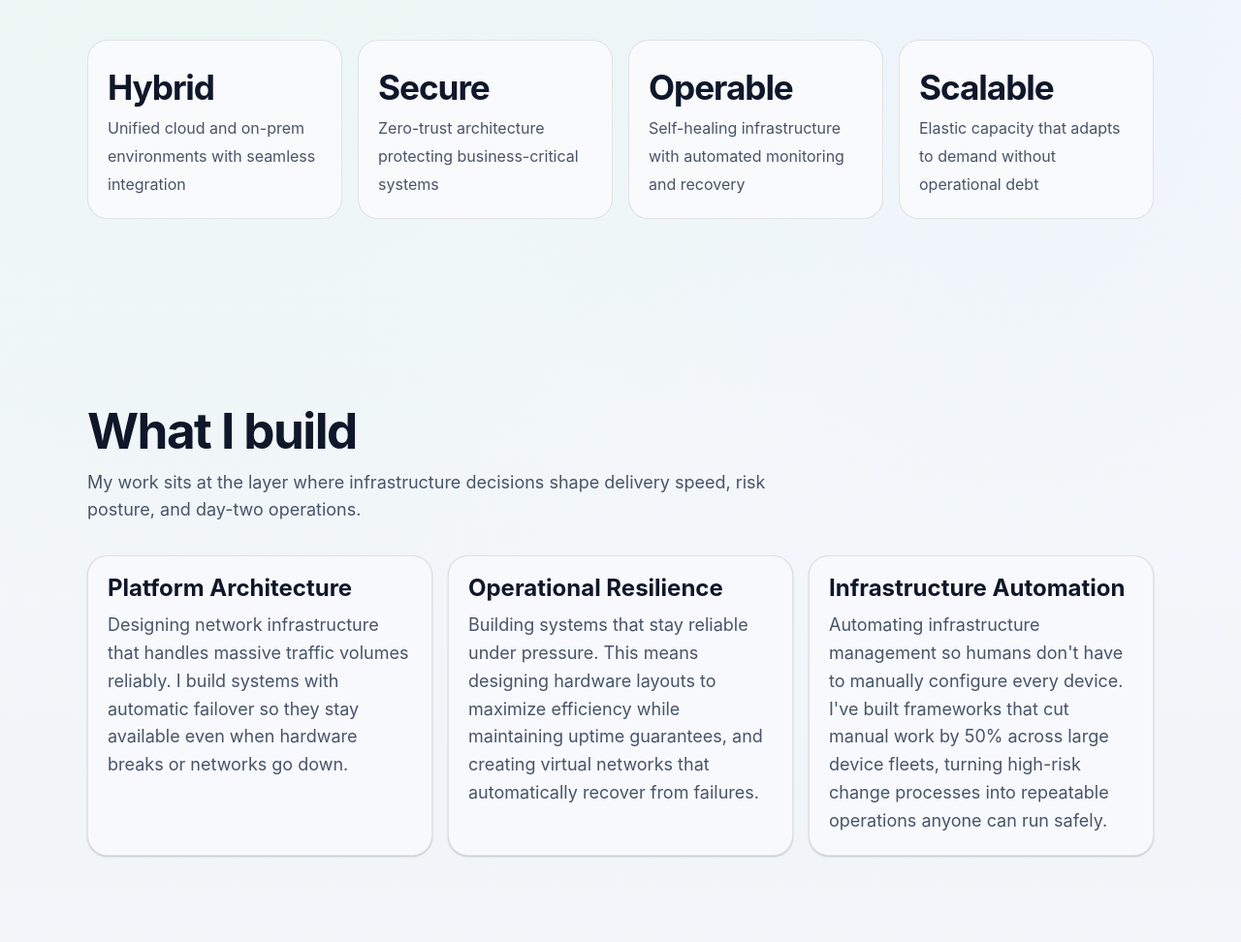
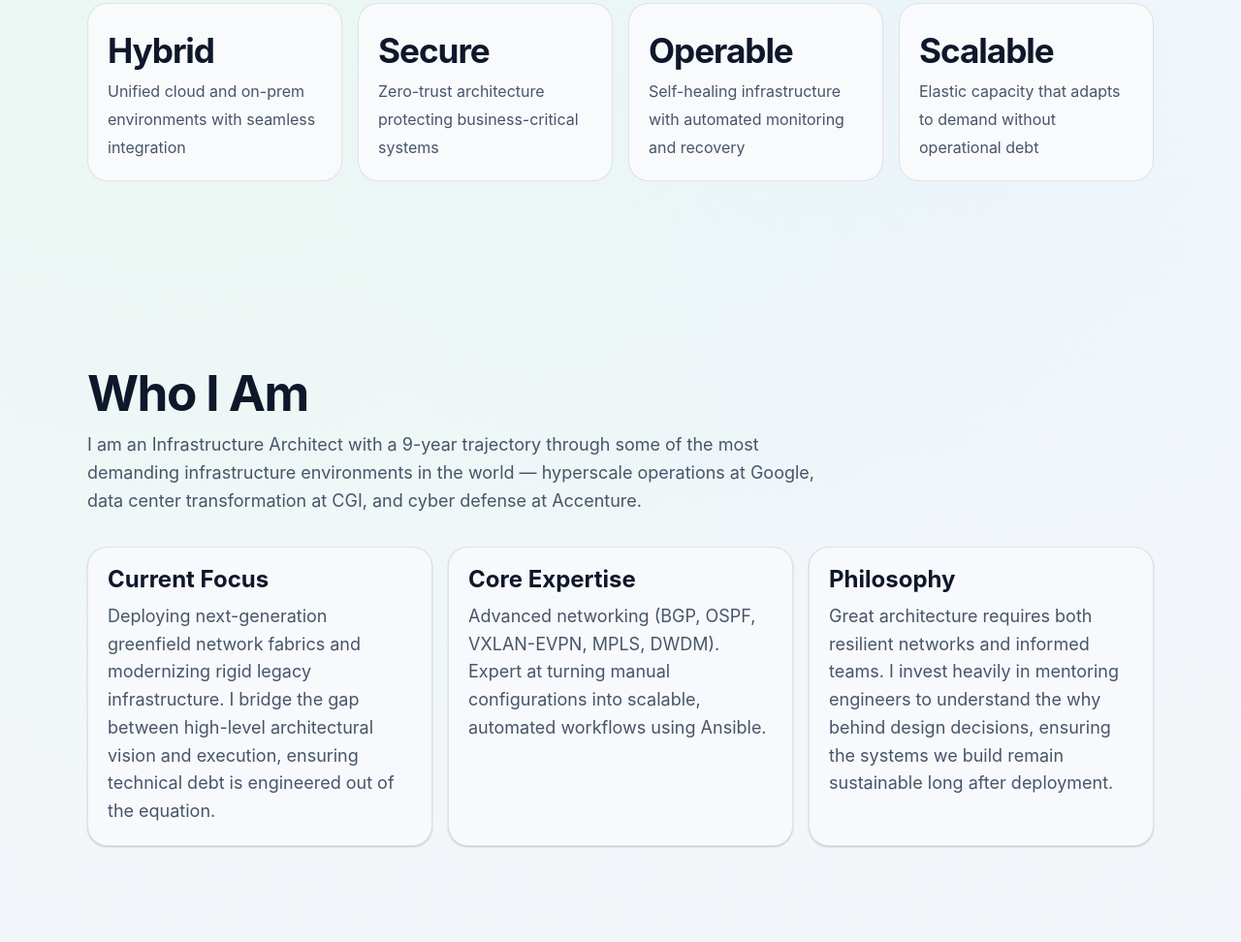
Before and after one commit to rikkova/rikkova.fi, a plain HTML site: page index.html in a window 1280 px wide. Shown: the part 1095-2067 px from the top of the page at 97% size. Drawn offline with Linux system fonts and the light colour scheme; a web font is replaced by a local one.

Commit message:
Add files via upload

```diff
--- a/index.html
+++ b/index.html
@@ -47,7 +47,6 @@
     <section class="hero section" id="top">
       <div class="wide hero-grid">
         <div class="reveal">
-          <span class="eyebrow">IT Infrastructure Architect</span>
           <h1>Designing reliable systems people can trust.</h1>
           <p>
             I shape cloud, network, platform, and operational foundations that stay resilient under pressure, stay understandable for teams, and stay aligned with business change.
@@ -100,6 +99,29 @@
         <div class="metric"><strong>Secure</strong><span>Zero-trust architecture protecting business-critical systems</span></div>
         <div class="metric"><strong>Operable</strong><span>Self-healing infrastructure with automated monitoring and recovery</span></div>
         <div class="metric"><strong>Scalable</strong><span>Elastic capacity that adapts to demand without operational debt</span></div>
+      </div>
+    </section>
+
+    <section class="section" id="who-am-i">
+      <div class="container">
+        <div class="section-head reveal">
+          <h2>Who I Am</h2>
+          <p>I am an Infrastructure Architect with a 9-year trajectory through some of the most demanding infrastructure environments in the world — hyperscale operations at Google, data center transformation at CGI, and cyber defense at Accenture.</p>
+        </div>
+        <div class="services-grid">
+          <article class="card reveal">
+            <h3>Current Focus</h3>
+            <p>Deploying next-generation greenfield network fabrics and modernizing rigid legacy infrastructure. I bridge the gap between high-level architectural vision and execution, ensuring technical debt is engineered out of the equation.</p>
+          </article>
+          <article class="card reveal">
+            <h3>Core Expertise</h3>
+            <p>Advanced networking (BGP, OSPF, VXLAN-EVPN, MPLS, DWDM). Expert at turning manual configurations into scalable, automated workflows using Ansible.</p>
+          </article>
+          <article class="card reveal">
+            <h3>Philosophy</h3>
+            <p>Great architecture requires both resilient networks and informed teams. I invest heavily in mentoring engineers to understand the why behind design decisions, ensuring the systems we build remain sustainable long after deployment.</p>
+          </article>
+        </div>
       </div>
     </section>
 
```
